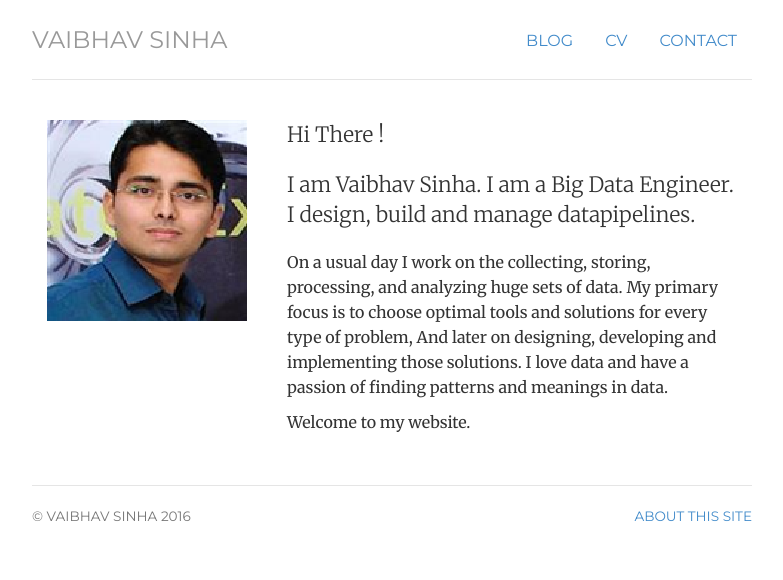
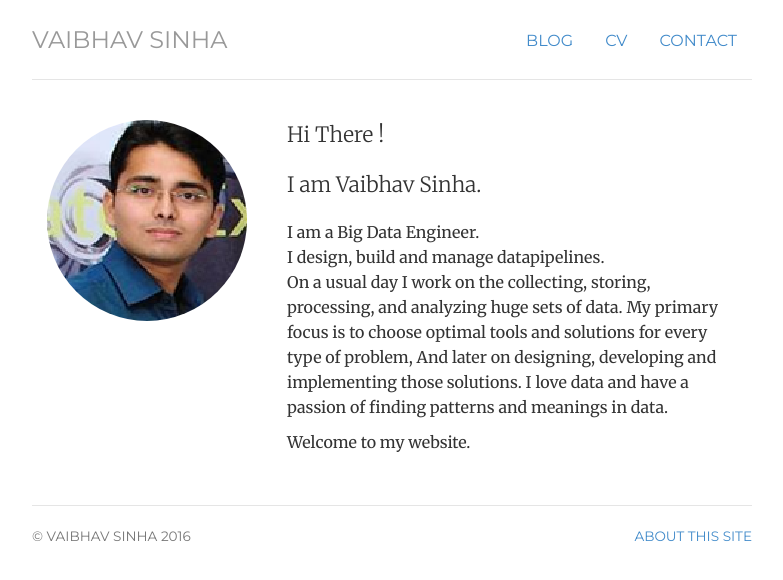
Before and after one commit to sinhav/sinhav.github.io, a Jekyll site: the page built from index.html, in a window 1280 px wide. Shown: the top 580 px of the page, without its empty margins (248-1031 px from the left). Built offline with Jekyll 4.4.1, drawn with Linux system fonts in a browser that asks for light colours.

Commit message:
Update index.html

```diff
--- a/index.html
+++ b/index.html
@@ -9,12 +9,14 @@
 <!-- <div class="jumbotron"> -->
 <div class="row marketing">
 	<div class="col-sm-4">
-	<img alt="Vaibhav Sinha" src="img/vsinha.png">
+	<img class="img-circle avatar" alt="Vaibhav Sinha" src="img/vsinha.png">
 	</div>
 	<div itemscope itemtype="http://data-vocabulary.org/Person" class="col-sm-8">
 	<p class="lead">Hi There !</p>
-	<p class="lead">I am <span itemprop="name">Vaibhav Sinha</span>. I am a Big Data Engineer. I design, build and manage datapipelines. </P>
-	<P>On a usual day I work on the collecting, storing, processing, and analyzing huge sets of data. My primary focus is to choose optimal tools and solutions for every type of problem, And later on designing, developing and implementing those solutions. I love data and have a passion of finding patterns and meanings in data.</P>
+	<p class="lead">I am <span itemprop="name">Vaibhav Sinha</span>.</P>
+	<P>I am a Big Data Engineer.<br>
+	I design, build and manage datapipelines.<br>
+	On a usual day I work on the collecting, storing, processing, and analyzing huge sets of data. My primary focus is to choose optimal tools and solutions for every type of problem, And later on designing, developing and implementing those solutions. I love data and have a passion of finding patterns and meanings in data.</P>
 	<P>Welcome to my website.</p>
 	</div>
 </div>
```
